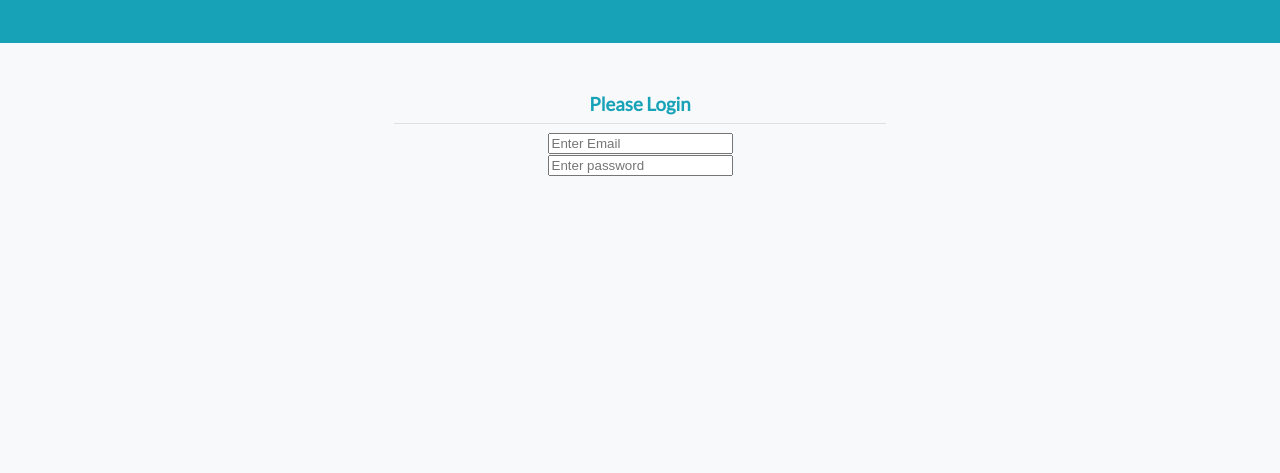
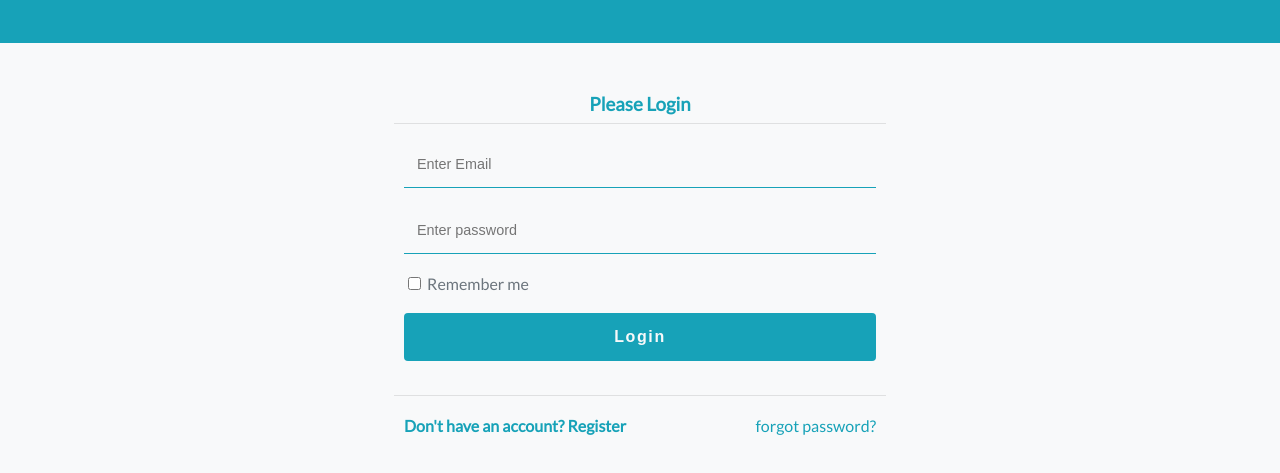
Before and after one commit to bochiedev/Andela-Pre-Bootcamp-Stackoverflow-Lite, a plain HTML site: page login.html in a window 1280 px wide. Shown: the part 167-640 px from the top of the page. Drawn offline with Linux system fonts and the light colour scheme.

Commit message:
[finishes#162559777]finishes the login page

```diff
--- a/css/main.css
+++ b/css/main.css
@@ -193,6 +193,19 @@ nav a{
 .text-center{
   text-align: center;
 }
+.text-left{
+  text-align: left;
+}
+.text-right{
+  text-align: right;
+}
+
+.float-right{
+  float: right;
+}
+.float-left{
+  float: left;
+}
 
 .content{
   width: 100%;
@@ -218,13 +231,62 @@ hr{
 
 }
 
-
-
-.login-form {
+.form {
   position: relative;
   margin: 0 auto;
   width: calc(50%);
+}
 
+.form .checkbox{
+  vertical-align: center;
+
+
+}
+
+.form-footer{
+  border-top: 1px solid rgba(0, 0, 0, 0.1);
+  margin-top: 1.5em;
+}
+
+.form .form-footer a {
+  box-sizing: border-box;
+  text-decoration: none;
+  padding: 20px 10px;
+
+}
+
+
+
+.form-group{
+  position: relative;
+  margin: 0px auto;
+  padding: 10px 10px;
+}
+
+.form-control{
+  border: none;
+  border-bottom: 1px solid #17a2b8;
+  padding: 1em .9em;
+  width: calc(100%);
+  background-color: transparent;
+  color: #6c757d ;
+  font-size: .9em;
+  box-sizing: border-box;
+
+}
+
+.form-control:focus{
+  border: none;
+  border-bottom: 1px solid #17a2b8;
+  outline: none;
+}
+
+.form button{
+  font-size: 1em;
+  font-weight: bold;
+  letter-spacing: .1em;
+  height: 3em;
+  width: calc(100%);
 }
 
 
@@ -235,6 +297,12 @@ hr{
   nav .list{
     display: none;
   }
+  .form {
+    position: relative;
+    margin: 0 auto;
+    width: calc(100%);
+
+  }
 
 
 }
--- a/login.html
+++ b/login.html
@@ -49,16 +49,30 @@
   <!-- Start Content -->
   <section class="content">
     <div class="container">
-      <div class="login-form text-center">
+      <div class="form text-center">
         <h3 class="text-info">Please Login</h3>
         <hr>
         <form action="" method="" >
           <div class="form-group">
-            <input type="email" placeholder="Enter Email">
+            <input class="form-control" type="email" placeholder="Enter Email">
           </div>
           <div class="form-group">
-            <input type="password" placeholder="Enter password">
+            <input class="form-control" type="password" placeholder="Enter password">
           </div>
+          <div class="form-group text-left">
+
+            <label class="text-gray">
+              <input class="checkbox" type="checkbox"> Remember me
+            </label>
+          </div>
+          <div class="form-group text-center">
+            <button class="btn bg-info text-light">Login</button>
+          </div>
+          <div class="form-footer">
+            <span><a class="text-info float-left" href="#"><b>Don't have an account? Register</b></a></span>
+            <span><a class="text-info float-right" href="#">forgot password?</a></span>
+          </div>
+
 
         </form>
       </div>
```
